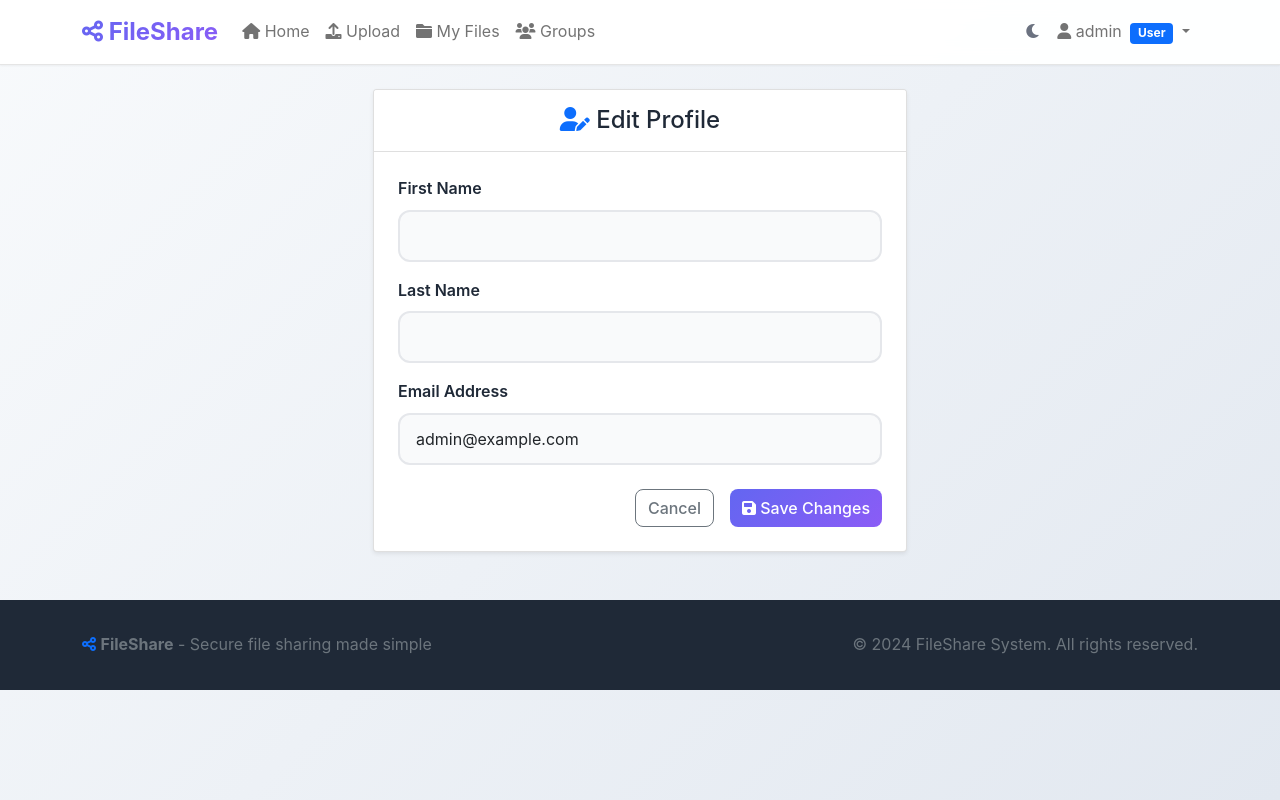
After one commit to P-Hevin2004/securevalut, a Django app: page /profile/edit/ in a window 1280 px wide. The commit adds this page. Run offline with Django 5.2, Linux system fonts and the light colour scheme; a user stored in the database is signed in; data comes from the database, SQL or seed files in the repository; both versions use the stored data as it was after the commit.

Commit message:
solved profile page error

```diff
--- a/files/forms.py
+++ b/files/forms.py
@@ -62,3 +62,12 @@ class FileUploadForm(forms.ModelForm):
             # Save many-to-many relationships
             self.save_m2m()
         return instance
+
+class UserUpdateForm(forms.ModelForm):
+    email = forms.EmailField(required=True, widget=forms.EmailInput(attrs={'class': 'form-control'}))
+    first_name = forms.CharField(required=False, widget=forms.TextInput(attrs={'class': 'form-control'}))
+    last_name = forms.CharField(required=False, widget=forms.TextInput(attrs={'class': 'form-control'}))
+
+    class Meta:
+        model = User
+        fields = ['first_name', 'last_name', 'email']
--- a/files/urls.py
+++ b/files/urls.py
@@ -9,6 +9,7 @@ urlpatterns = [
     path('upload/', views.upload_file, name='upload'),
     path('my-files/', views.my_files, name='my_files'),
     path('profile/', views.user_profile, name='user_profile'),
+    path('profile/edit/', views.edit_profile, name='edit_profile'),
     path('admin-dashboard/', views.admin_dashboard, name='admin_dashboard'),
     path('manage-users/', views.manage_users, name='manage_users'),
     path('assign-role/<int:user_id>/', views.assign_role, name='assign_role'),
--- a/files/views.py
+++ b/files/views.py
@@ -13,7 +13,7 @@ import qrcode
 import io
 import base64
 from .models import SharedFile, UserProfile, Group
-from .forms import FileUploadForm
+from .forms import FileUploadForm, UserUpdateForm
 from .decorators import manager_required, admin_required, user_or_manager_required
 from django.db.models import Q
 
@@ -255,7 +255,27 @@ def admin_dashboard(request):
 @login_required
 def user_profile(request):
     """User profile page"""
-    return render(request, 'files/user_profile.html')
+    user = request.user
+    context = {
+        'files_uploaded': user.sharedfile_set.count(),
+        'total_downloads': sum(f.download_count for f in user.sharedfile_set.all()),
+        'public_files': user.sharedfile_set.filter(is_public=True).count(),
+    }
+    return render(request, 'files/user_profile.html', context)
+
+@login_required
+def edit_profile(request):
+    """Edit user profile"""
+    if request.method == 'POST':
+        form = UserUpdateForm(request.POST, instance=request.user)
+        if form.is_valid():
+            form.save()
+            messages.success(request, 'Your profile has been updated!')
+            return redirect('user_profile')
+    else:
+        form = UserUpdateForm(instance=request.user)
+
+    return render(request, 'files/edit_profile.html', {'form': form})
 
 @login_required
 def logout_view(request):
--- a/templates/files/base.html
+++ b/templates/files/base.html
@@ -718,6 +718,7 @@
     </style>
 </head>
 <body>
+    {% block navbar %}
     <nav class="navbar navbar-expand-lg navbar-light">
         <div class="container">
             <a class="navbar-brand" href="{% url 'home' %}">
@@ -809,6 +810,7 @@
             </div>
         </div>
     </nav>
+    {% endblock %}
 
     <main class="{% block main_class %}container mt-4{% endblock %}">
         {% if messages %}
@@ -824,6 +826,7 @@
         {% endblock %}
     </main>
 
+    {% block footer %}
     <footer class="mt-5">
         <div class="container">
             <div class="row align-items-center">
@@ -841,6 +844,7 @@
             </div>
         </div>
     </footer>
+    {% endblock %}
 
     <script src="https://cdn.jsdelivr.net/npm/bootstrap@5.1.3/dist/js/bootstrap.bundle.min.js"></script>
 
--- /dev/null
+++ b/templates/files/edit_profile.html
@@ -0,0 +1,61 @@
+{% extends 'files/base.html' %}
+
+{% block title %}Edit Profile - FileShare{% endblock %}
+
+{% block content %}
+<div class="container">
+    <div class="row justify-content-center">
+        <div class="col-lg-6 col-md-8">
+            <div class="card shadow-sm">
+                <div class="card-header bg-white py-3">
+                    <h4 class="mb-0 text-center">
+                        <i class="fas fa-user-edit text-primary"></i> Edit Profile
+                    </h4>
+                </div>
+                <div class="card-body p-4">
+                    <form method="post">
+                        {% csrf_token %}
+
+                        <div class="mb-3">
+                            <label for="{{ form.first_name.id_for_label }}" class="form-label">First Name</label>
+                            {{ form.first_name }}
+                            {% if form.first_name.errors %}
+                                <div class="text-danger small mt-1">
+                                    {{ form.first_name.errors.0 }}
+                                </div>
+                            {% endif %}
+                        </div>
+
+                        <div class="mb-3">
+                            <label for="{{ form.last_name.id_for_label }}" class="form-label">Last Name</label>
+                            {{ form.last_name }}
+                            {% if form.last_name.errors %}
+                                <div class="text-danger small mt-1">
+                                    {{ form.last_name.errors.0 }}
+                                </div>
+                            {% endif %}
+                        </div>
+
+                        <div class="mb-3">
+                            <label for="{{ form.email.id_for_label }}" class="form-label">Email Address</label>
+                            {{ form.email }}
+                            {% if form.email.errors %}
+                                <div class="text-danger small mt-1">
+                                    {{ form.email.errors.0 }}
+                                </div>
+                            {% endif %}
+                        </div>
+
+                        <div class="d-grid gap-2 d-md-flex justify-content-md-end mt-4">
+                            <a href="{% url 'user_profile' %}" class="btn btn-outline-secondary me-md-2">Cancel</a>
+                            <button type="submit" class="btn btn-primary">
+                                <i class="fas fa-save"></i> Save Changes
+                            </button>
+                        </div>
+                    </form>
+                </div>
+            </div>
+        </div>
+    </div>
+</div>
+{% endblock %}
```
Also changed, not shown: templates/files/login.html (+8 -3 lines), templates/files/register.html (+8 -3 lines), templates/files/user_profile.html (+6 -3 lines), db.sqlite3.
